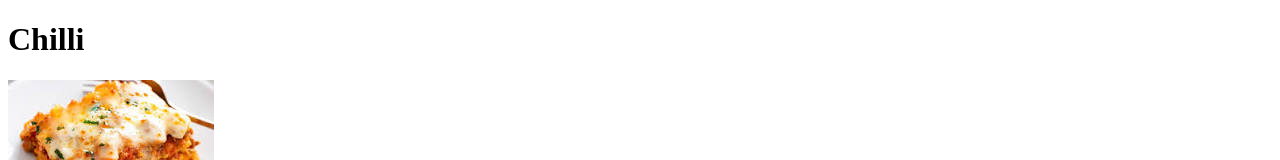
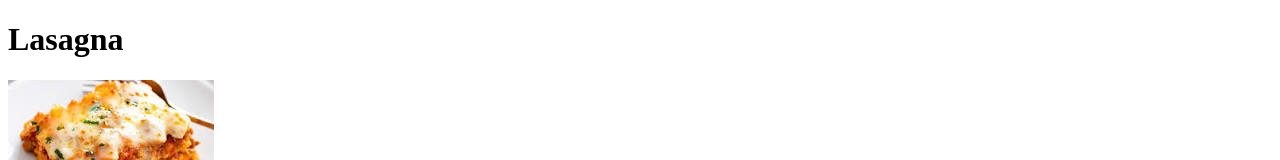
Before and after one commit to ajdonker/odin-recipes, a plain HTML site: page recipes/lasagna.html in a window 1280 px wide. Shown: the top 160 px of the page. Drawn offline with Linux system fonts and the light colour scheme.

Commit message:
fixed lasagna name

```diff
--- a/recipes/lasagna.html
+++ b/recipes/lasagna.html
@@ -6,7 +6,7 @@
     <title>Document</title>
 </head>
 <body>
-    <h1>Chilli</h1>
+    <h1>Lasagna</h1>
     <img src = "../images/lasagna.jpg">
     <h3>Description</h3>
     <p>Lasagna is a classic Italian dish that layers wide, flat pasta sheets with a rich combination of fillings, typically including a hearty meat sauce, creamy béchamel, and gooey melted cheese. The pasta sheets are first boiled until al dente and then layered with a sauce made from ground beef or sausage, onions, garlic, and tomatoes simmered to perfection. Each layer of pasta is generously spread with the meat sauce, followed by a creamy béchamel or ricotta mixture, and a sprinkling of mozzarella or Parmesan cheese. This process is repeated until the dish is fully assembled, usually ending with a final layer of cheese that bubbles and browns to create a golden crust when baked.</p>
```
